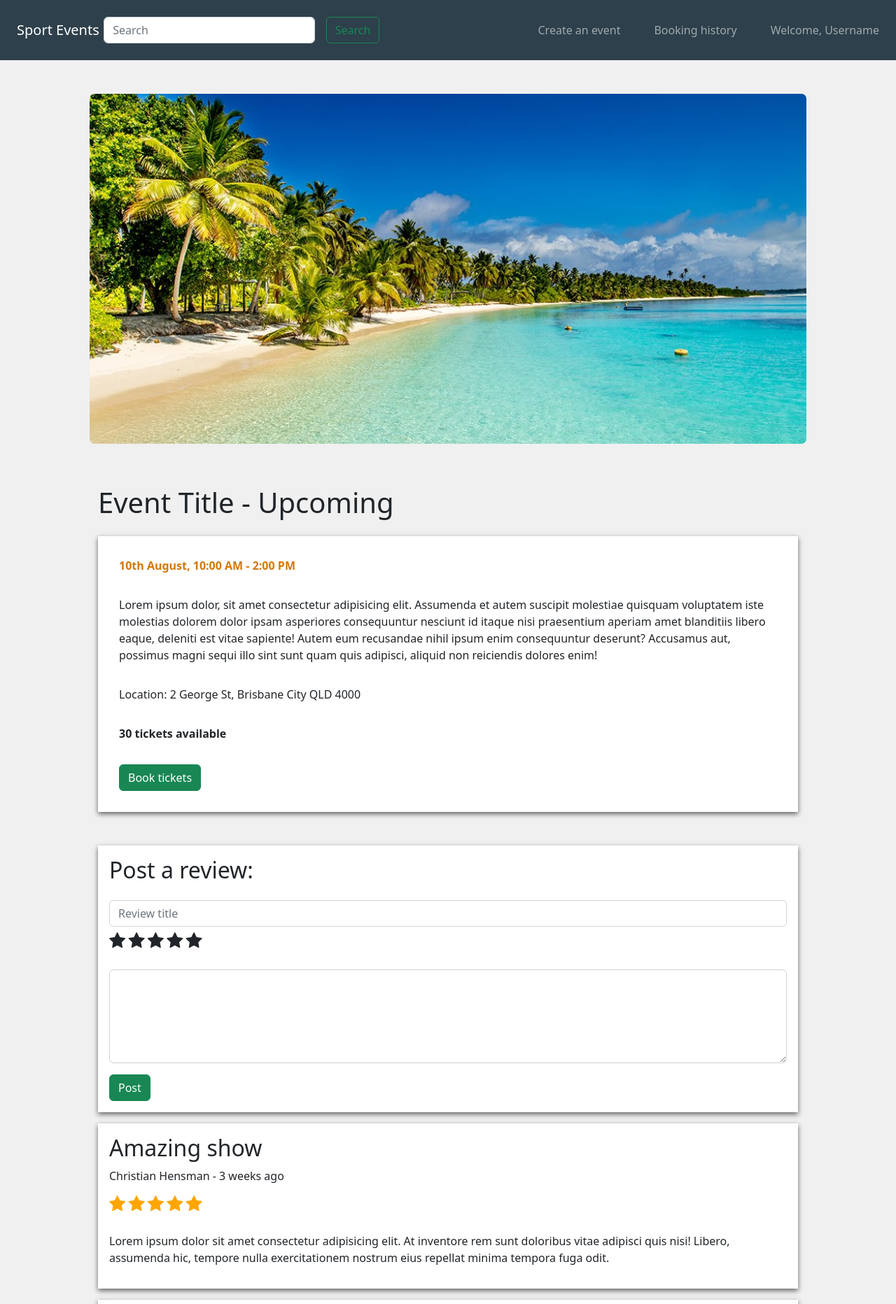
After one commit to BlackHawkCH91/IAB207-Assessment3, a Flask app: page /Event in a window 1280 px wide. The commit adds this page. Shown: the top 1863 px of the page at 70% size. Run offline with Flask 2, Linux system fonts and the light colour scheme; some libraries are stand-ins or nearby versions.

Commit message:
Included all html files. Added basic functionality such as loops, if statements, etc.

```diff
--- a/website/templates/base.html
+++ b/website/templates/base.html
@@ -14,7 +14,7 @@
                     <span class="navbar-toggler-icon"></span>
                 </button>
 
-                <a class="navbar-brand m-2" href="index.html">Sport Events</a>
+                <a class="navbar-brand m-2" href="{{ url_for('main.index') }}">Sport Events</a>
             </div>
 
             <div class="collapse navbar-collapse justify-content-between navItems" id="navCollapse">
@@ -31,10 +31,10 @@
                     {% if True %}
                         <ul class="navbar-nav mr-auto" style="margin-left: -32px;">
                             <ul class="nav-item">
-                                <a class="nav-link" href="eventCreation.html">Create an event</a>
+                                <a class="nav-link" href="{{ url_for('main.eventCreation') }}">Create an event</a>
                             </ul>
                             <ul class="nav-item">
-                                <a class="nav-link" href="userBookingHistory.html">Booking history</a>
+                                <a class="nav-link" href="{{ url_for('main.userBookingHistory') }}">Booking history</a>
                             </ul>
                             <ul class="nav-item">
                                 <a class="nav-link" href="#">Welcome, Username</a>
--- /dev/null
+++ b/website/templates/event.html
@@ -0,0 +1,151 @@
+{% extends 'base.html' %}
+
+{% block head %}
+    <meta charset="utf-8">
+    <meta name="viewport" content="width=device-width, initial-scale=1">
+    <link href="https://cdn.jsdelivr.net/npm/bootstrap@5.2.0/dist/css/bootstrap.min.css" rel="stylesheet" integrity="sha384-gH2yIJqKdNHPEq0n4Mqa/HGKIhSkIHeL5AyhkYV8i59U5AR6csBvApHHNl/vI1Bx" crossorigin="anonymous">
+    <link rel="stylesheet" href="https://cdnjs.cloudflare.com/ajax/libs/font-awesome/4.7.0/css/font-awesome.min.css">
+    <link rel="stylesheet" href="../static/css/style.css">
+    <link rel="stylesheet" href="../static/css/event.css">
+    <script src="../static/js/EventRating.js"></script>
+    <script src="../static/js/TicketPrice.js"></script>
+{% endblock %}
+
+{% block content %}
+    <div class="p-4" id="navbarSpacer"></div>
+
+    <div id="eventImg">
+        <img src="../static/img/beach.jpg" id="eventImg2">
+    </div>
+
+    <div class="container-fluid" id="mainBox">
+
+        <div id="imgSpacer"></div>
+        <h1>Event Title - Upcoming</h1>
+        <div class="p-2"></div>
+        <div class="container-fluid eventInfo">
+            <p class="eventDateTime">10th August, 10:00 AM - 2:00 PM</p>
+            <div class="p-2"></div>
+            <p>Lorem ipsum dolor, sit amet consectetur adipisicing elit. Assumenda et autem suscipit molestiae quisquam voluptatem iste molestias dolorem dolor ipsam asperiores consequuntur nesciunt id itaque nisi praesentium aperiam amet blanditiis libero eaque, deleniti est vitae sapiente! Autem eum recusandae nihil ipsum enim consequuntur deserunt? Accusamus aut, possimus magni sequi illo sint sunt quam quis adipisci, aliquid non reiciendis dolores enim!</p>
+            <div class="p-2"></div>
+            <p>Location: 2 George St, Brisbane City QLD 4000</p>
+            <div class="p-2"></div>
+            <p class="eventTickets">30 tickets available</p>
+            <div class="p-2"></div>
+
+            <button type="button" class="btn btn-success" data-toggle="modal" data-target="#ticketModal">
+                Book tickets
+            </button>
+
+            <div class="modal fade" id="ticketModal" tabindex="-1" role="dialog" aria-labelledby="ticketModalLabel" aria-hidden="true">
+                <div class="modal-dialog" role="document">
+                    <div class="modal-content">
+                        <div class="modal-header">
+                            <h5 class="modal-title" id="ticketModalLabel">Purchase tickets</h5>
+                            <button type="button" class="close" data-dismiss="modal" aria-label="Close">
+                                <span aria-hidden="true">&times;</span>
+                            </button>
+
+                        </div>
+                        <div class="modal-body">
+                            <form>
+                                <div class="form-group row">
+                                    <div class="col-12">
+                                        <h4>Number of tickets:</h4>
+                                        <input type="number" class="form-control" id="ticketNumber" value="1" onchange="updatePrice()">
+                                        <h5 id="ticketPrice">Total price: $30</h5>
+                                    </div>
+                                </div>
+
+                                <div class="p-2"></div>
+                                <div class="form-group row">
+                                    <div class="col">
+                                        <h4>Card number:</h4>
+                                        <input type="text" class="form-control">
+                                    </div>
+                                </div>
+                                <div class="p-2"></div>
+                                <div class="form-group row">
+                                    <div class="col-12">
+                                        <h4>Expiration date (MM/YY):</h4>
+                                        <input type="date" class="form-control">
+                                    </div>
+                                    <div class="p-2 formSpacing"></div>
+                                    <div class="col-12">
+                                        <h4>CVV:</h4>
+                                        <input type="text" class="form-control">
+                                    </div>
+                                    <div class="p-2 formSpacing"></div>
+                                    <div class="col-12">
+                                        <h4>Postal code:</h4>
+                                        <input type="text" class="form-control">
+                                    </div>
+                                </div>
+                                <div class="p-2"></div>
+                            </form>
+                        </div>
+                        <div class="modal-footer">
+                            <button type="button" class="btn btn-danger" data-dismiss="modal">Cancel</button>
+                            <button type="button" class="btn btn-success" data-dismiss="modal">Purchase</button>
+                        </div>
+                    </div>
+                </div>
+            </div>
+        </div>
+
+        <div class="p-4"></div>
+
+        <div class="p-3 review">
+            <h2>Post a review:</h2>
+            <div class="p-2"></div>
+            <form>
+                <input type="text" class="form-control" placeholder="Review title">
+                <div class="p-1"></div>
+                <div id="ratingDiv">
+                    <input type="radio" name="starRating" value="1" id="star1" class="ratingRadio" onchange="rating()">
+                    <label for="star1">
+                        <span class="fa fa-star rating"></span>
+                    </label>
+                    <input type="radio" name="starRating" value="2" id="star2" class="ratingRadio" onchange="rating()">
+                    <label for="star2">
+                        <span class="fa fa-star rating"></span>
+                    </label>
+                    <input type="radio" name="starRating" value="3" id="star3" class="ratingRadio" onchange="rating()">
+                    <label for="star3">
+                        <span class="fa fa-star rating"></span>
+                    </label>
+                    <input type="radio" name="starRating" value="4" id="star4" class="ratingRadio" onchange="rating()">
+                    <label for="star4">
+                        <span class="fa fa-star rating"></span>
+                    </label>
+                    <input type="radio" name="starRating" value="5" id="star5" class="ratingRadio" onchange="rating()">
+                    <label for="star5">
+                        <span class="fa fa-star rating"></span>
+                    </label>
+                </div>
+                <div class="p-2"></div>
+                <textarea class="form-control" rows="5"></textarea>
+                <div class="p-2"></div>
+                <button type="submit" class="btn btn-success">Post</button>
+            </form>
+        </div>
+
+        {% for i in range(4) %}
+            <div class="p-2"></div>
+            <div class="p-3 review">
+                <h2>Amazing show</h2>
+                <p>Christian Hensman - 3 weeks ago</p>
+                <div id="ratingDiv">
+                    <span class="fa fa-star rating checked"></span>
+                    <span class="fa fa-star rating checked"></span>
+                    <span class="fa fa-star rating checked"></span>
+                    <span class="fa fa-star rating checked"></span>
+                    <span class="fa fa-star rating checked"></span>
+                </div>
+                <div class="p-2"></div>
+                <p>Lorem ipsum dolor sit amet consectetur adipisicing elit. At inventore rem sunt doloribus vitae adipisci quis nisi! Libero, assumenda hic, tempore nulla exercitationem nostrum eius repellat minima tempora fuga odit.</p>
+            </div>
+        {% endfor %}
+
+    </div>
+{% endblock %}
--- a/website/templates/index.html
+++ b/website/templates/index.html
@@ -99,9 +99,9 @@
 
             {% for i in range(4) %}
                 <section id="firstEventItem">
-                    <a href="event.html" class="EventLink">
+                    <a href="{{ url_for('main.event') }}" class="EventLink">
                         <div class="eventImgContainer">
-                            <img class="eventImg" src="img/beach.jpg">
+                            <img class="eventImg" src="../static/img/beach.jpg">
                         </div>
 
                         <div class="eventItem p-3">
--- a/website/views.py
+++ b/website/views.py
@@ -10,3 +10,11 @@ def index():
 @bp.route('/UserBookingHistory')
 def userBookingHistory():
     return render_template("userBookingHistory.html")
+
+@bp.route('/EventCreation')
+def eventCreation():
+    return render_template("eventCreation.html")
+
+@bp.route('/Event')
+def event():
+    return render_template("event.html")
```
Also changed, not shown: website/templates/eventCreation.html (added, +74 -0 lines).
